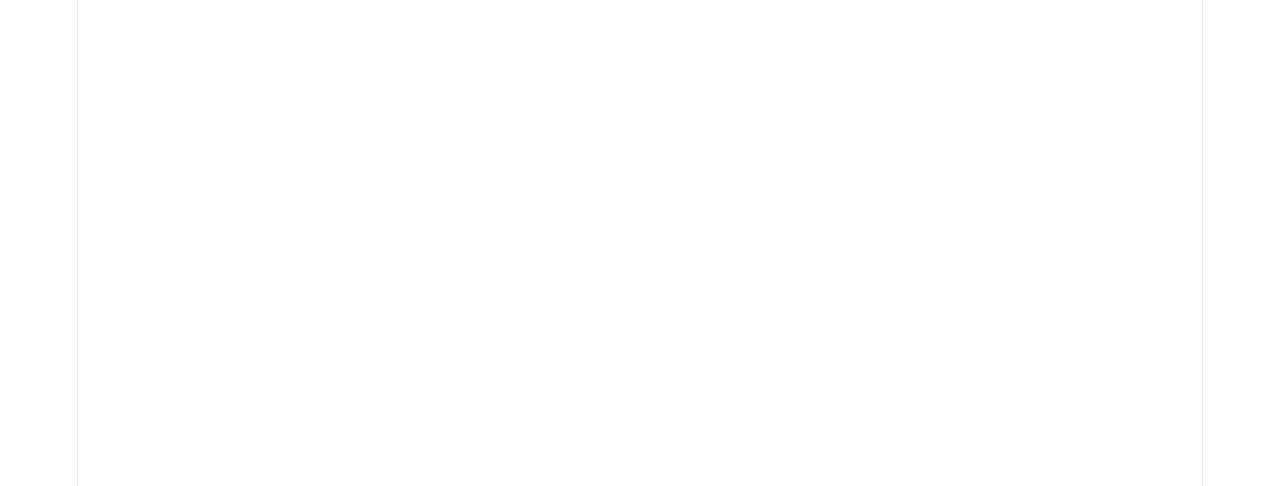
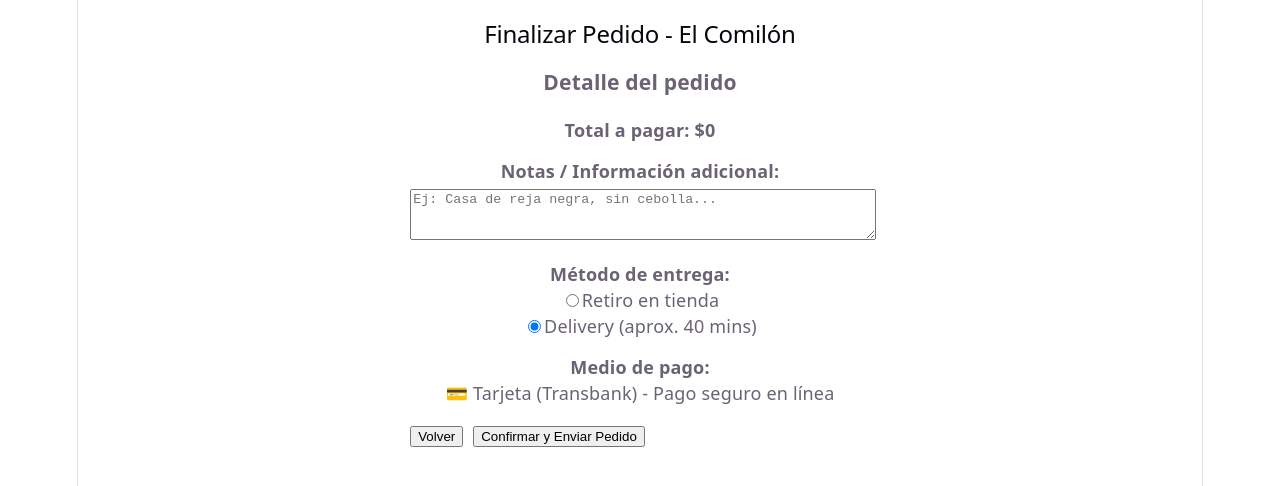
Before and after one commit to AnglerPosada-30/Sabores, a React app in the folder frontend/: page /checkout in a window 1280 px wide. Before the commit this address had no page. Shown: the top 486 px of the page. Built offline with nearby package versions, Linux system fonts and the light colour scheme; the HTML template or start-up script is replaced by a standard one.

Commit message:
Se agrega la pagina de checkout y se actualiza el flujo del carrito

```diff
--- a/frontend/src/App.jsx
+++ b/frontend/src/App.jsx
@@ -6,6 +6,7 @@
 import Registro from './pages/Registro';
 import MenuDetallado from './pages/MenuDetallado';
 import { CartProvider } from './CartContext'; // 1. Importa el proveedor del carrito
+import Checkout from './pages/Checkout';
 
 function App() {
   return (
@@ -17,6 +18,7 @@
           <Route path="/pedidos" element={<Pedidos />} />
           <Route path="/registro" element={<Registro />} />
           <Route path="/menu" element={<MenuDetallado />} />
+          <Route path="/checkout" element={<Checkout />} />
         </Routes>
       </Router>
     </CartProvider>
--- a/frontend/src/components/CarritoModal.jsx
+++ b/frontend/src/components/CarritoModal.jsx
@@ -1,77 +1,54 @@
 import React from 'react';
-import { useCart } from '../CartContext';
+import { useNavigate } from 'react-router-dom'; // Asegúrate de tener instalado react-router-dom
+import './CarritoModal.css';
 
-export default function CarritoModal() {
-  const { carrito, verCarrito, setVerCarrito, agregarAlPedido, disminuirOQuitar, totalPagar, setCarrito } = useCart();
+const CarritoModal = ({ carrito, isOpen, onClose }) => {
+  const navigate = useNavigate();
 
-  if (!verCarrito) return null;
+  if (!isOpen) return null;
 
-  const finalizarCompra = () => {
-    if (carrito.length === 0) return;
-    alert('¡Pedido realizado con éxito! Gracias por preferir El Comilón.');
-    setCarrito([]);
-    setVerCarrito(false);
+  const totalCarrito = carrito.reduce((acc, item) => acc + (item.precio * item.cantidad), 0);
+
+  const irAlCheckout = () => {
+    onClose(); // Cerramos el modal
+    navigate('/checkout'); // Redirigimos a la página de checkout que creaste
   };
 
   return (
-    <div style={{
-      position: 'fixed', top: 0, left: 0, width: '100vw', height: '100vh',
-      backgroundColor: 'rgba(0, 0, 0, 0.6)', display: 'flex', justifyContent: 'flex-end',
-      zIndex: 9999
-    }}>
-      <div style={{
-        width: '100%', maxWidth: '400px', backgroundColor: '#ffffff', height: '100%',
-        padding: '25px', display: 'flex', flexDirection: 'column', boxSizing: 'border-box',
-        boxShadow: '-5px 0 25px rgba(0,0,0,0.3)'
-      }}>
-        {/* Cabecera del carrito */}
-        <div style={{ display: 'flex', justifyContent: 'space-between', alignItems: 'center', borderBottom: '2px solid #f3e8ff', paddingBottom: '15px' }}>
-          <h2 style={{ margin: 0, color: '#2e1065', fontSize: '1.4rem', fontWeight: '800' }}>🛒 Tu Carrito</h2>
-          <button
-            onClick={() => setVerCarrito(false)}
-            style={{ background: 'none', border: 'none', fontSize: '1.5rem', cursor: 'pointer', color: '#6b21a8', fontWeight: 'bold' }}
-          >
-            ✕
-          </button>
-        </div>
+    <div className="checkout-overlay">
+      <div className="checkout-content">
+        <h2>Tu Carrito de Compras</h2>
 
-        {/* Lista de productos */}
-        <div style={{ flex: 1, overflowY: 'auto', padding: '15px 0' }}>
+        <div className="checkout-seccion">
           {carrito.length === 0 ? (
-            <p style={{ textAlign: 'center', color: '#6b7280', marginTop: '50px', fontWeight: '500' }}>Tu carrito está vacío.</p>
+            <p>Tu carrito está vacío.</p>
           ) : (
-            carrito.map((item) => (
-              <div key={item.id} style={{ display: 'flex', justifyContent: 'space-between', alignItems: 'center', marginBottom: '15px', paddingBottom: '10px', borderBottom: '1px solid #f3f4f6' }}>
-                <div style={{ flex: 1, paddingRight: '10px' }}>
-                  <h4 style={{ margin: '0 0 4px 0', color: '#374151', fontSize: '0.95rem', fontWeight: '700' }}>{item.nombre}</h4>
-                  <span style={{ color: '#7c3aed', fontWeight: '700', fontSize: '0.9rem' }}>${(item.precio * item.cantidad).toLocaleString('es-CL')}</span>
-                </div>
-                <div style={{ display: 'flex', alignItems: 'center', gap: '8px', backgroundColor: '#f3e8ff', padding: '4px 8px', borderRadius: '8px' }}>
-                  <button onClick={() => disminuirOQuitar(item.id)} style={{ border: 'none', background: 'none', fontWeight: 'bold', cursor: 'pointer', color: '#6b21a8' }}>-</button>
-                  <span style={{ fontWeight: '700', fontSize: '0.9rem', color: '#4c1d95' }}>{item.cantidad}</span>
-                  <button onClick={() => agregarAlPedido(item)} style={{ border: 'none', background: 'none', fontWeight: 'bold', cursor: 'pointer', color: '#6b21a8' }}>+</button>
-                </div>
-              </div>
-            ))
+            <ul className="checkout-lista-productos">
+              {carrito.map((item, index) => (
+                <li key={index}>
+                  <span>{item.nombre} (x{item.cantidad})</span>
+                  <span>${item.precio * item.cantidad}</span>
+                </li>
+              ))}
+            </ul>
           )}
         </div>
 
-        {/* Total y botón de pago */}
-        {carrito.length > 0 && (
-          <div style={{ borderTop: '2px solid #f3e8ff', paddingTop: '15px' }}>
-            <div style={{ display: 'flex', justifyContent: 'space-between', marginBottom: '15px', fontSize: '1.1rem', fontWeight: '800', color: '#2e1065' }}>
-              <span>Total:</span>
-              <span>${totalPagar.toLocaleString('es-CL')}</span>
-            </div>
-            <button
-              onClick={finalizarCompra}
-              style={{ width: '100%', padding: '12px', backgroundColor: '#7c3aed', color: '#ffffff', border: 'none', borderRadius: '10px', fontWeight: '800', fontSize: '1rem', cursor: 'pointer' }}
-            >
+        <p className="checkout-total"><strong>Total: ${totalCarrito}</strong></p>
+
+        <div className="checkout-acciones">
+          <button onClick={onClose} className="btn-secundario">
+            Cerrar
+          </button>
+          {carrito.length > 0 && (
+            <button onClick={irAlCheckout} className="btn-primario">
               Finalizar Pedido
             </button>
-          </div>
-        )}
+          )}
+        </div>
       </div>
     </div>
   );
-}
+};
+
+export default CarritoModal;
--- /dev/null
+++ b/frontend/src/pages/Checkout.jsx
@@ -0,0 +1,138 @@
+import React, { useState } from 'react';
+import { useNavigate } from 'react-router-dom';
+// import './Checkout.css'; // Si gustas crearle estilos independientes
+
+const Checkout = ({ carrito = [] }) => { // Idealmente recibes el carrito por props o contexto
+  const navigate = useNavigate();
+
+  const [notas, setNotas] = useState('');
+  const [tipoEntrega, setTipoEntrega] = useState('delivery');
+
+  const tipoClienteActual = localStorage.getItem('tipoCliente') || 'normal';
+  const [metodoPago, setMetodoPago] = useState(tipoClienteActual === 'empresa' ? 'convenio_empresa' : 'tarjeta');
+
+  const totalCarrito = carrito.reduce((acc, item) => acc + (item.precio * item.cantidad), 0);
+
+  const handleSubmitPedido = (e) => {
+    e.preventDefault();
+
+    const datosPedido = {
+      productos: carrito,
+      total: totalCarrito,
+      observaciones: notas,
+      tipo_entrega: tipoEntrega,
+      metodo_pago: metodoPago,
+    };
+
+    console.log("Datos listos para enviar al backend de Django:", datosPedido);
+
+    // Aquí tus compañeros conectarán Axios/Fetch:
+    // axios.post('/api/pedidos/', datosPedido)
+
+    alert("¡Pedido creado con éxito!");
+    navigate('/'); // Vuelve al inicio o a donde prefieras
+  };
+
+  return (
+    <div className="pagina-checkout" style={{ padding: '20px', maxWidth: '600px', margin: '0 auto' }}>
+      <h2>Finalizar Pedido - El Comilón</h2>
+
+      <div className="checkout-seccion">
+        <h3>Detalle del pedido</h3>
+        <ul>
+          {carrito.map((item, index) => (
+            <li key={index} style={{ display: 'flex', justifyContent: 'space-between' }}>
+              <span>{item.nombre} (x{item.cantidad})</span>
+              <span>${item.precio * item.cantidad}</span>
+            </li>
+          ))}
+        </ul>
+        <p><strong>Total a pagar: ${totalCarrito}</strong></p>
+      </div>
+
+      <form onSubmit={handleSubmitPedido}>
+
+        {/* Notas */}
+        <div className="checkout-seccion" style={{ marginTop: '15px' }}>
+          <label><strong>Notas / Información adicional:</strong></label>
+          <textarea
+            value={notas}
+            onChange={(e) => setNotas(e.target.value)}
+            placeholder="Ej: Casa de reja negra, sin cebolla..."
+            rows="3"
+            style={{ width: '100%', marginTop: '5px' }}
+          />
+        </div>
+
+        {/* Tipo de Entrega */}
+        <div className="checkout-seccion" style={{ marginTop: '15px' }}>
+          <label><strong>Método de entrega:</strong></label>
+          <div>
+            <label>
+              <input
+                type="radio"
+                name="tipoEntrega"
+                checked={tipoEntrega === 'retiro'}
+                onChange={() => setTipoEntrega('retiro')}
+              />
+              Retiro en tienda
+            </label>
+          </div>
+          <div>
+            <label>
+              <input
+                type="radio"
+                name="tipoEntrega"
+                checked={tipoEntrega === 'delivery'}
+                onChange={() => setTipoEntrega('delivery')}
+              />
+              Delivery (aprox. 40 mins)
+            </label>
+          </div>
+        </div>
+
+        {/* Medio de Pago */}
+        <div className="checkout-seccion" style={{ marginTop: '15px' }}>
+          <label><strong>Medio de pago:</strong></label>
+          {tipoClienteActual === 'empresa' ? (
+            <div>
+              <label>
+                <input
+                  type="radio"
+                  name="metodoPago"
+                  checked={metodoPago === 'convenio_empresa'}
+                  onChange={() => setMetodoPago('convenio_empresa')}
+                />
+                🏢 Facturación por Convenio
+              </label>
+              <label style={{ marginLeft: '15px' }}>
+                <input
+                  type="radio"
+                  name="metodoPago"
+                  checked={metodoPago === 'tarjeta'}
+                  onChange={() => setMetodoPago('tarjeta')}
+                />
+                💳 Tarjeta (Transbank)
+              </label>
+            </div>
+          ) : (
+            <p>💳 Tarjeta (Transbank) - Pago seguro en línea</p>
+          )}
+        </div>
+
+        {/* Botones */}
+        <div className="checkout-acciones" style={{ marginTop: '20px', display: 'flex', gap: '10px' }}>
+          <button type="button" onClick={() => navigate(-1)} className="btn-secundario">
+            Volver
+          </button>
+          <button type="submit" className="btn-primario">
+            Confirmar y Enviar Pedido
+          </button>
+        </div>
+
+      </form>
+    </div>
+  );
+};
+
+export default Checkout;
--- a/frontend/src/pages/MenuDetallado.jsx
+++ b/frontend/src/pages/MenuDetallado.jsx
@@ -7,7 +7,6 @@
   const [categoriaActiva, setCategoriaActiva] = useState('platos');
   const { agregarAlPedido, setVerCarrito, totalItems } = useCart();
 
-  // 1. Estado inicial vacío
   const [cartaCompleta, setCartaCompleta] = useState({
     platos: [],
     bebestibles: [],
@@ -15,7 +14,6 @@
     extras: []
   });
 
-  // 2. Conexión automática con Django
   useEffect(() => {
     const obtenerMenu = async () => {
       try {
@@ -41,9 +39,28 @@
           });
 
           setCartaCompleta(menuOrdenado);
+        } else {
+          throw new Error("No se pudo conectar con el servidor");
         }
       } catch (error) {
-        console.error("Error al conectar con Django:", error);
+        console.warn("Backend no disponible temporalmente. Usando datos de prueba locales para maquetar:", error);
+
+        // DATOS DE PRUEBA (Mock): Solo para que veas cómo se ve la interfaz mientras tu compañero termina el backend
+        setCartaCompleta({
+          platos: [
+            { id: 1, nombre: 'Cazuela de Aves', desc: 'Delicioso plato casero con choclo y zapallo.', precio: 6500, icon: '🍲', proveedor: 'El Comilón' },
+            { id: 2, nombre: 'pastel de Choclo', desc: 'Tradicional pastel de choclo en greda.', precio: 7000, icon: '🌽', proveedor: 'El Comilón' }
+          ],
+          bebestibles: [
+            { id: 3, nombre: 'Jugo Natural de Frambuesa', desc: 'Medio litro fresco del día.', precio: 2500, icon: '🧃', proveedor: 'El Comilón' }
+          ],
+          postres: [
+            { id: 4, nombre: 'Leche Asada', desc: 'Receta tradicional de la casa.', precio: 3000, icon: '🍮', proveedor: 'El Comilón' }
+          ],
+          extras: [
+            { id: 5, nombre: 'Papas Fritas Caseras', desc: 'Porción crujiente.', precio: 3500, icon: '🍟', proveedor: 'El Comilón' }
+          ]
+        });
       }
     };
 
```
Also changed, not shown: frontend/src/components/CarritoModal.css (added).
